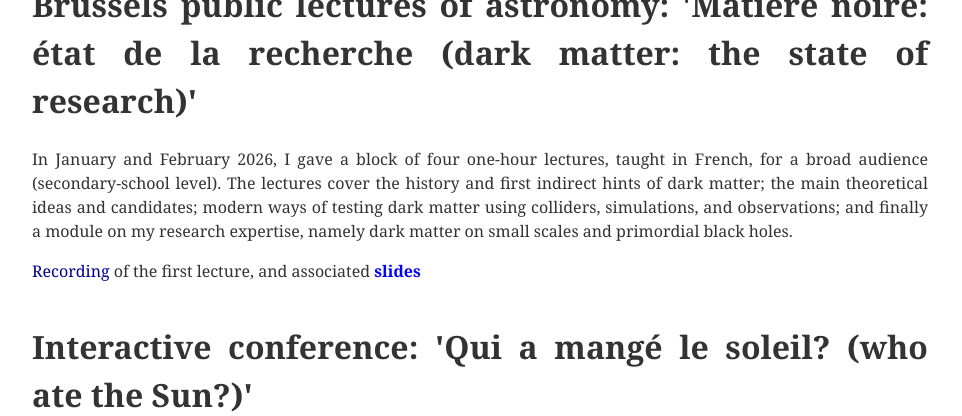
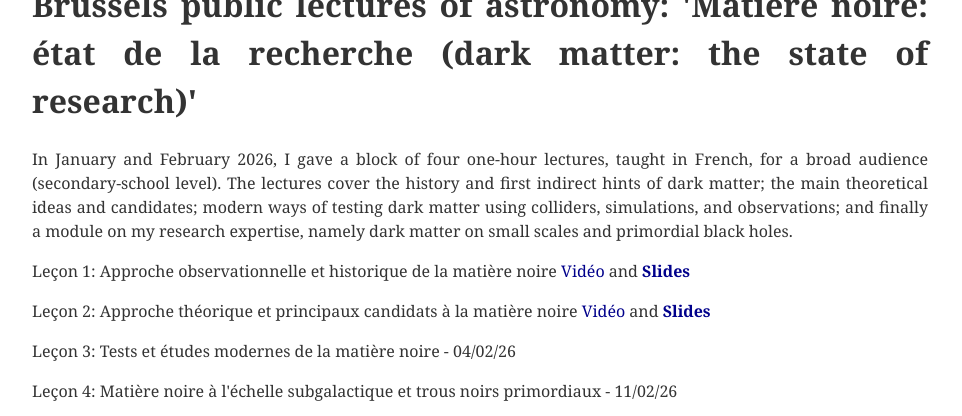
Before and after one commit to nicolasesser/nicolasesser.github.io, a Jekyll site: the page built from outreach.html, in a window 1280 px wide and 900 px high, scrolled down 2377 px, cut to the strip 0-416 px from the top of the window. Shown: the whole strip, without its empty margins (160-1122 px from the left). Built offline with Jekyll 4.4.1, drawn with Linux system fonts in a browser that asks for light colours.

Commit message:
second lecture on dark matter added

```diff
--- a/outreach.html
+++ b/outreach.html
@@ -50,7 +50,13 @@ As a member of the Children's University, I have designed and animated a worksho
 
 <p> In January and February 2026, I gave a block of four one-hour lectures, taught in French, for a broad audience (secondary-school level). The lectures cover the history and first indirect hints of dark matter; the main theoretical ideas and candidates; modern ways of testing dark matter using colliders, simulations, and observations; and finally a module on my research expertise, namely dark matter on small scales and primordial black holes. </p>
 
-<p> <a href="https://www.dailymotion.com/video/x9xx7qm" target="_blank" style="color: darkblue;">Recording</a> of the first lecture, and associated <a href="/docs/CPA_matierenoire_1.pdf" target="_blank" style="color: blue; text-decoration: none;"> <strong>slides</strong></a> </p>
+<p> Leçon 1: Approche observationnelle et historique de la matière noire <a href="https://www.dailymotion.com/video/x9xx7qm" target="_blank" style="color: darkblue;">Vidéo</a> and  <a href="/docs/CPA_matierenoire_1.pdf" target="_blank" style="color: darkblue; text-decoration: none;"> <strong>Slides</strong></a> </p>
+
+<p> Leçon 2: Approche théorique et principaux candidats à la matière noire <a href="/docs/CPA_matiere_noire_2.mp4" target="_blank" style="color: darkblue; text-decoration: none;">Vidéo</a> and  <a href="/docs/CPA_matierenoire_2.pdf" target="_blank" style="color: darkblue; text-decoration: none;"> <strong>Slides</strong></a> </p>
+
+<p> Leçon 3: Tests et études modernes de la matière noire - 04/02/26 </p>
+
+<p> Leçon 4: Matière noire à l'échelle subgalactique et trous noirs primordiaux - 11/02/26 </p>
 
 <h1> Interactive conference: 'Qui a mangé le soleil? (who ate the Sun?)'  </h1>
 
```
Also changed, not shown: 2 other files.
